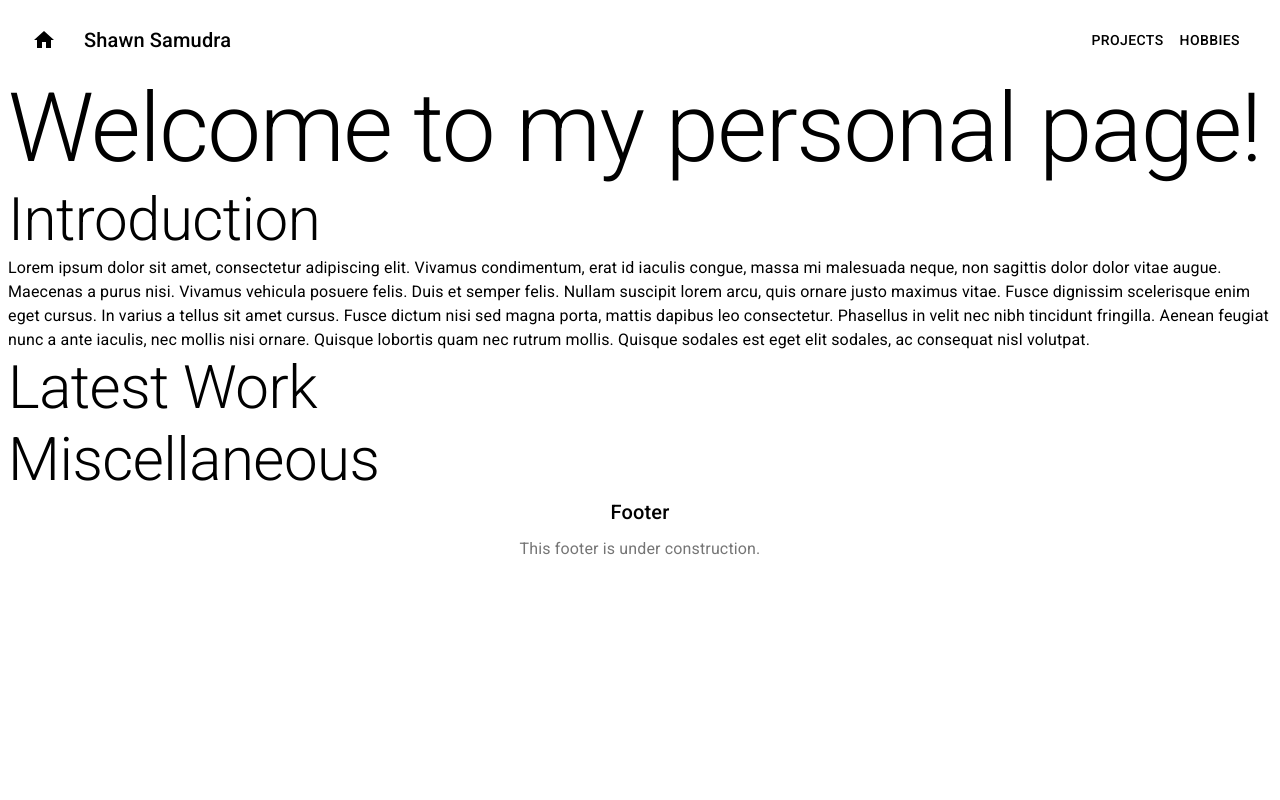
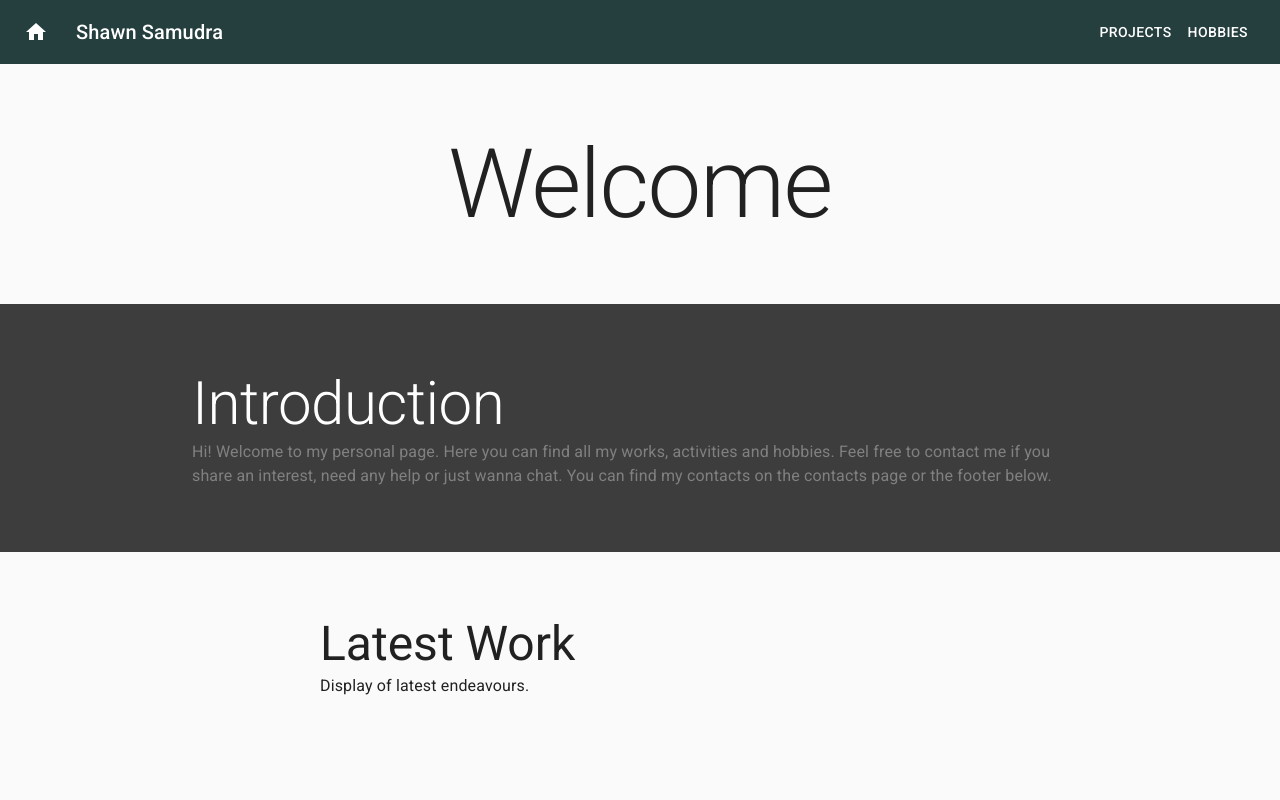
Before and after one commit to ElmoSamudra/portfolio, a React (Create React App) app: page / in a window 1280 px wide. Shown: the top 800 px of the page. Built offline with nearby package versions, Linux system fonts and the light colour scheme.

Commit message:
fix positioning

```diff
--- a/src/App.js
+++ b/src/App.js
@@ -7,9 +7,12 @@ import Projects from "./pages/Projects";
 import Hobbies from "./pages/Hobbies";
 import Photography from "./pages/Photography";
 import Sports from "./pages/Sports";
+import { CssBaseline } from "@material-ui/core";
 
 function App() {
   return (
+    <>
+      <CssBaseline />
       <Router>
         <Switch>
           <Route exact path="/">
@@ -20,21 +23,26 @@ function App() {
           <Route exact path="/projects">
             <NavBar />
             <Projects />
+            <Footer />
           </Route>
           <Route exact path="/hobbies">
             <NavBar />
             <Hobbies />
+            <Footer />
           </Route>
           <Route exact path="/hobbies/photography">
             <NavBar />
             <Photography />
+            <Footer />
           </Route>
           <Route exact path="/hobbies/sports">
             <NavBar />
             <Sports />
+            <Footer />
           </Route>
         </Switch>
       </Router>
+    </>
   );
 }
 
--- a/src/components/Footer.js
+++ b/src/components/Footer.js
@@ -2,21 +2,43 @@ import React from "react";
 import { makeStyles } from "@material-ui/core/styles";
 import Container from "@material-ui/core/Container";
 import Typography from "@material-ui/core/Typography";
+import LinkedInIcon from "@material-ui/icons/LinkedIn";
+import EmailIcon from "@material-ui/icons/Email";
+import Link from "@material-ui/core/Link";
+
+const contactItems = [
+  {
+    logo: "</EmailIcon>",
+    details: "Shawnsamudra09@gmail.com",
+  },
+  {
+    logo: "</LinkedInIcon>",
+    detials: "https://www.linkedin.com/in/shawn-samudra-734524150/",
+  },
+];
+const useStyles = makeStyles((theme) => ({
+  root: {
+    flexShrink: "0",
+  },
+}));
 
 export default function Footer(props) {
+  const classes = useStyles();
   return (
-    <footer>
+    <footer className={classes.root}>
       <Typography variant="h6" align="center" gutterBottom>
-        Footer
+        Shawn E Samudra
       </Typography>
-      <Typography
-        variant="subtitle1"
-        align="center"
-        color="textSecondary"
-        component="p"
-      >
-        This footer is under construction.
+      <Typography variant="h6" align="center" gutterBottom>
+        <EmailIcon />
+        Shawnsamudra09@gmail.com
       </Typography>
+      <Link href="https://www.linkedin.com/in/shawn-samudra-734524150/">
+        <Typography variant="h6" align="center" gutterBottom>
+          <LinkedInIcon />
+          Shawn Samudra
+        </Typography>
+      </Link>
     </footer>
   );
 }
--- a/src/components/NavBar.js
+++ b/src/components/NavBar.js
@@ -9,6 +9,8 @@ import HomeIcon from "@material-ui/icons/Home";
 const useStyles = makeStyles((theme) => ({
   root: {
     flexGrow: 1,
+    backgroundColor: "#253f3f",
+    color: "white",
   },
   menuButton: {
     marginRight: theme.spacing(2),
--- a/src/pages/FrontPage.js
+++ b/src/pages/FrontPage.js
@@ -1,36 +1,76 @@
 import React from "react";
+import { makeStyles } from "@material-ui/core/styles";
 import Typography from "@material-ui/core/Typography";
 import Grid from "@material-ui/core/Grid";
 
+const listItems = [
+  {
+    title: "Latest Work",
+    description: "Display of latest endeavours.",
+  },
+  {
+    title: "Miscellaneous",
+    description: "Random things I do on my spare time.",
+  },
+];
+
+const useStyles = makeStyles((theme) => ({
+  root: {
+    flexGrow: "1",
+  },
+  menuButton: {
+    marginRight: theme.spacing(2),
+  },
+  title: {
+    marginLeft: "auto",
+    marginRight: "auto",
+    padding: "5% 20% 5%",
+    textAlign: "center",
+  },
+  subTitle: {
+    marginLeft: "auto",
+    marginRight: "auto",
+    textAlign: "left",
+    backgroundColor: "#3d3d3d",
+    color: "white",
+    padding: "5% 15% 5%",
+  },
+  body: {
+    marginLeft: "auto",
+    marginRight: "auto",
+    marginBottom: "7%",
+    maxWidth: "50%",
+    textAlign: "left",
+    paddingTop: "5%",
+  },
+  grey: {
+    color: "grey",
+  },
+}));
+
 export default function FrontPage() {
+  const classes = useStyles();
   return (
-    <div>
+    <div className={classes.root}>
       <Grid>
-        <Grid input xs={12}>
-          <Typography variant="h1">Welcome to my personal page!</Typography>
+        <Grid input xs={12} className={classes.title}>
+          <Typography variant="h1">Welcome</Typography>
         </Grid>
-        <Grid input input xs={12}>
+        <Grid input input xs={12} className={classes.subTitle}>
           <Typography variant="h2">Introduction</Typography>
-          <Typography variant="body1">
-            Lorem ipsum dolor sit amet, consectetur adipiscing elit. Vivamus
-            condimentum, erat id iaculis congue, massa mi malesuada neque, non
-            sagittis dolor dolor vitae augue. Maecenas a purus nisi. Vivamus
-            vehicula posuere felis. Duis et semper felis. Nullam suscipit lorem
-            arcu, quis ornare justo maximus vitae. Fusce dignissim scelerisque
-            enim eget cursus. In varius a tellus sit amet cursus. Fusce dictum
-            nisi sed magna porta, mattis dapibus leo consectetur. Phasellus in
-            velit nec nibh tincidunt fringilla. Aenean feugiat nunc a ante
-            iaculis, nec mollis nisi ornare. Quisque lobortis quam nec rutrum
-            mollis. Quisque sodales est eget elit sodales, ac consequat nisl
-            volutpat.
+          <Typography variant="body1" className={classes.grey}>
+            Hi! Welcome to my personal page. Here you can find all my works,
+            activities and hobbies. Feel free to contact me if you share an
+            interest, need any help or just wanna chat. You can find my contacts
+            on the contacts page or the footer below.
           </Typography>
         </Grid>
-        <Grid input input xs={12}>
-          <Typography variant="h2">Latest Work</Typography>
-        </Grid>
-        <Grid input input xs={12}>
-          <Typography variant="h2">Miscellaneous</Typography>
-        </Grid>
+        {listItems.map((item, key) => (
+          <Grid input input xs={12} className={classes.body}>
+            <Typography variant="h3">{item.title}</Typography>
+            <Typography variant="subtitle1">{item.description}</Typography>
+          </Grid>
+        ))}
       </Grid>
     </div>
   );
--- a/src/pages/Hobbies.js
+++ b/src/pages/Hobbies.js
@@ -3,36 +3,59 @@ import Typography from "@material-ui/core/Typography";
 import Link from "@material-ui/core/Link";
 import PhotoCameraIcon from "@material-ui/icons/PhotoCamera";
 import FitnessCenterIcon from "@material-ui/icons/FitnessCenter";
+import { makeStyles } from "@material-ui/core/styles";
+import Grid from "@material-ui/core/Grid";
+
+const useStyles = makeStyles((theme) => ({
+  root: {},
+  title: {
+    marginLeft: "auto",
+    marginRight: "auto",
+    padding: "5% 20% 5%",
+    textAlign: "center",
+  },
+  body: {
+    marginLeft: "auto",
+    marginRight: "auto",
+    marginBottom: "7%",
+    maxWidth: "50%",
+    textAlign: "left",
+    paddingTop: "5%",
+  },
+}));
 
 export default function FrontPage() {
+  const classes = useStyles();
   return (
-    <div>
+    <div className={classes.root}>
+      <Grid className={classes.title}>
         <Typography variant="h1">Hobbies</Typography>
         <Typography variant="subtitle1">
-        Know to know a little more about me.
+          Know a little more about me.
         </Typography>
+      </Grid>
 
+      <Grid className={classes.body}>
         {/* Photography */}
-      <Typography variant="h2">
         <PhotoCameraIcon fontSize="Large" />
-        Photography
-      </Typography>
+        <Typography variant="h2">Photography</Typography>
         <Typography variant="body1">Capturing everyday moments.</Typography>
         <Typography variant="body1">
-        <Link href="/hobbies/photography">View</Link>
+          <Link href="/hobbies/photography">Photography Portfolio</Link>
         </Typography>
+      </Grid>
 
+      <Grid className={classes.body}>
         {/* Sports */}
-      <Typography variant="h2">
         <FitnessCenterIcon fontSize="Large" />
-        Sports
-      </Typography>
+        <Typography variant="h2">Sports</Typography>
         <Typography variant="body1">
           I like to do various different sports.
         </Typography>
         <Typography variant="body1">
-        <Link href="/hobbies/sports">View</Link>
+          <Link href="/hobbies/sports">Sport Activities</Link>
         </Typography>
+      </Grid>
     </div>
   );
 }
--- a/src/pages/Projects.js
+++ b/src/pages/Projects.js
@@ -1,9 +1,21 @@
 import React from "react";
 import Typography from "@material-ui/core/Typography";
+import { makeStyles } from "@material-ui/core/styles";
+import Grid from "@material-ui/core/Grid";
+
+const useStyles = makeStyles((theme) => ({
+  root: {
+    marginLeft: "auto",
+    marginRight: "auto",
+    padding: "5% 20% 5%",
+    textAlign: "center",
+  },
+}));
 
 export default function FrontPage() {
+  const classes = useStyles();
   return (
-    <div>
+    <div className={classes.root}>
       <Typography variant="h1">Projects</Typography>
       <Typography variant="subtitle1">My previous accomplishments.</Typography>
     </div>
```
Also changed, not shown: public/images/benchdesk.jpg (deleted). Lines whose indentation alone changed are shown as unchanged.
